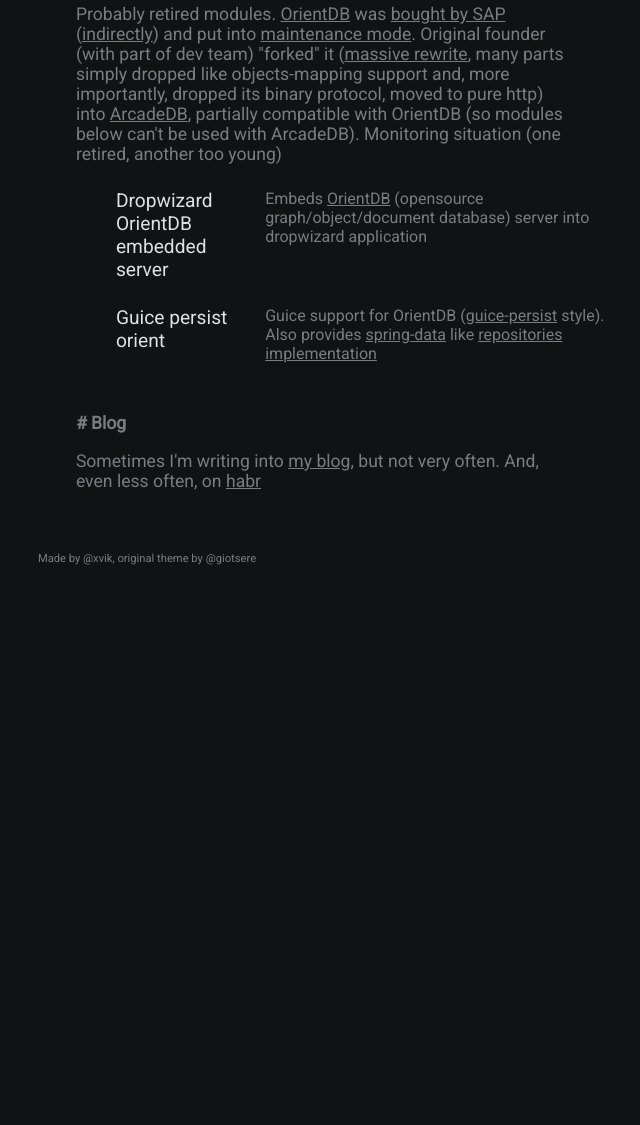
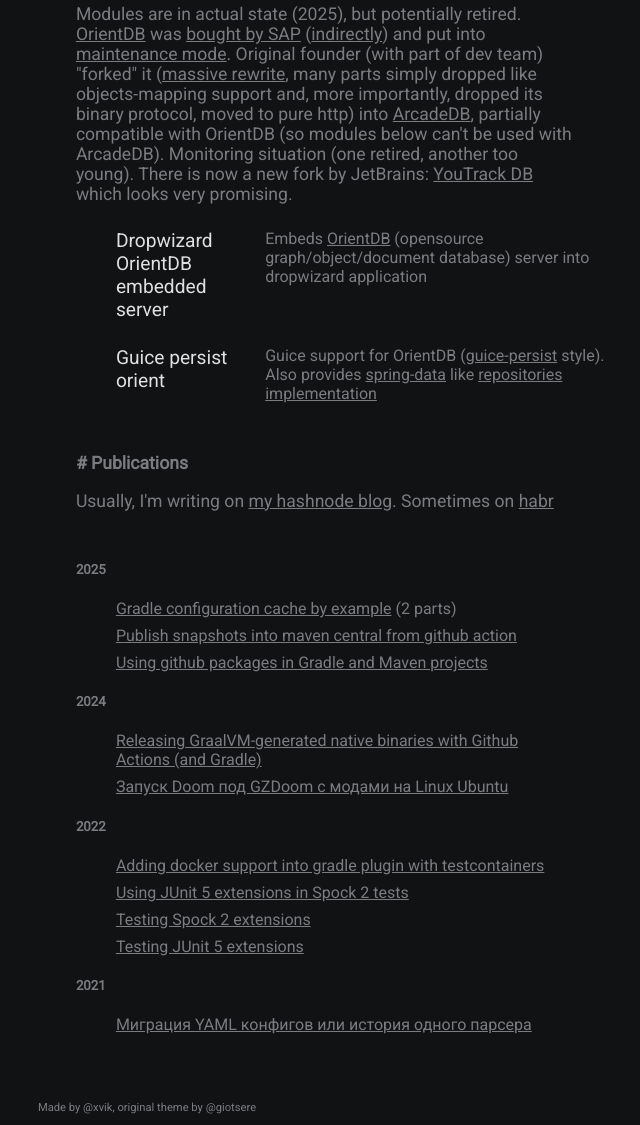
Before and after one commit to xvik/vyarus.ru, a plain HTML site: page src/index.html in a window 1280 px wide. Shown: the part 3093-4218 px from the top of the page, without its empty margins (493-1133 px from the left). Before the commit the page ends 3669 px from the top, so only its background shows below. Drawn offline with Linux system fonts and the light colour scheme.

Commit message:
add publications

```diff
--- a/src/index.html
+++ b/src/index.html
@@ -4,7 +4,11 @@
     <script async src="https://www.googletagmanager.com/gtag/js?id=G-T549K508E4"></script>
     <script>
         window.dataLayer = window.dataLayer || [];
-        function gtag(){dataLayer.push(arguments);}
+
+        function gtag() {
+            dataLayer.push(arguments);
+        }
+
         gtag('js', new Date());
 
         gtag('config', 'G-T549K508E4');
@@ -219,8 +223,9 @@
 
 
         <h3 id="orientdb"><a href="#orientdb">#</a> OrientDB</h3>
-        <p>Probably retired modules. <a href="https://orientdb.org/">OrientDB</a> was <a
-                href="https://orientdb.org/enterprise-agent-open-source">bought by SAP</a>
+        <p>Modules are in actual state (2025), but potentially retired. <a href="https://orientdb.org/">OrientDB</a> was
+            <a
+                    href="https://orientdb.org/enterprise-agent-open-source">bought by SAP</a>
             (<a href="https://en.wikipedia.org/wiki/OrientDB#:~:text=On%20September%2015%2C%202017%2C%20OrientDB,supported%20by%20SAP%20(company).">indirectly</a>)
             and put into <a href="https://github.com/orientechnologies/orientdb/issues/9734">maintenance mode</a>.
             Original founder
@@ -229,7 +234,9 @@
             simply dropped like objects-mapping support and, more importantly,
             dropped its binary protocol, moved to pure http) into <a href="https://arcadedb.com/">ArcadeDB</a>,
             partially compatible with OrientDB (so modules below can't be used with ArcadeDB). Monitoring situation (one
-            retired, another too young)</p>
+            retired, another too young). There is now a new fork by JetBrains: <a href="https://youtrackdb.io/">YouTrack
+                DB</a> which
+            looks very promising.</p>
         <dl>
             <dt></span><a href="https://github.com/xvik/guice-ext-annotations" class="primary">Dropwizard OrientDB
                 embedded
@@ -249,9 +256,45 @@
                     implementation</a></dd>
         </dl>
 
-        <h3 id="blog"><a href="#blog">#</a> Blog</h3>
-        <p>Sometimes I'm writing into <a href="https://blog.vyarus.ru/">my blog</a>, but not very often. And, even less often, on
+        <h3 id="blog"><a href="#blog">#</a> Publications</h3>
+        <p>Usually, I'm writing on <a href="https://blog.vyarus.ru/">my hashnode blog</a>. Sometimes on
             <a href="https://habr.com/ru/users/xvk/publications/articles/">habr</a></p>
+        <br>
+
+        <h5>2025</h5>
+        <ul>
+            <li><a href="https://blog.vyarus.ru/gradle-configuration-cache-by-example-part-1-behavior">Gradle
+                configuration cache by example</a> (2 parts)
+            </li>
+            <li><a href="https://blog.vyarus.ru/publish-snapshot-into-maven-central-from-github-action">Publish
+                snapshots into maven central from github action</a></li>
+            <li><a href="https://blog.vyarus.ru/using-github-packages-in-gradle-and-maven-projects">Using github
+                packages in Gradle and Maven projects</a></li>
+        </ul>
+
+        <h5>2024</h5>
+        <ul>
+            <li>
+                <a href="https://blog.vyarus.ru/releasing-graalvm-generated-native-binaries-with-github-actions-and-gradle">Releasing
+                    GraalVM-generated native binaries with Github Actions (and Gradle)</a></li>
+            <li><a href="https://doomguy.ru/361-how-to-play-doom-gzdoom-linux-ubuntu.html">Запуск Doom под GZDoom c
+                модами на Linux Ubuntu</a></li>
+        </ul>
+
+        <h5>2022</h5>
+        <ul>
+            <li><a href="https://blog.vyarus.ru/adding-docker-support-into-gradle-plugin-with-testcontainers">Adding
+                docker support into gradle plugin with testcontainers</a></li>
+            <li><a href="https://blog.vyarus.ru/using-junit-5-extensions-in-spock-2-tests">Using JUnit 5 extensions in
+                Spock 2 tests</a></li>
+            <li><a href="https://blog.vyarus.ru/testing-spock-2-extensions">Testing Spock 2 extensions</a></li>
+            <li><a href="https://blog.vyarus.ru/testing-junit-5-extensions">Testing JUnit 5 extensions</a></li>
+        </ul>
+        <h5>2021</h5>
+        <ul>
+            <li><a href="https://habr.com/ru/articles/579950/">Миграция YAML конфигов или история одного парсера</a>
+            </li>
+        </ul>
     </div>
 </div>
 
```
